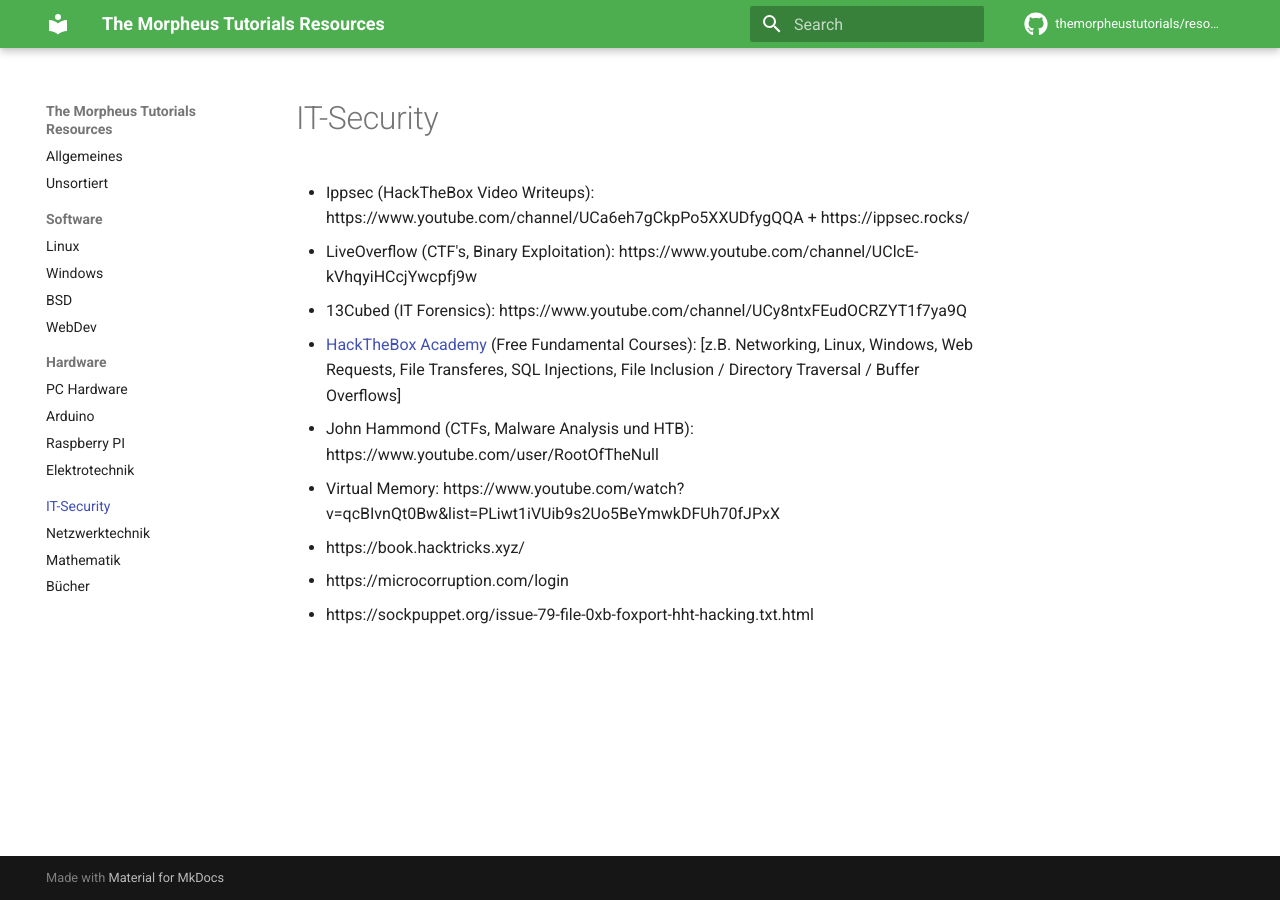
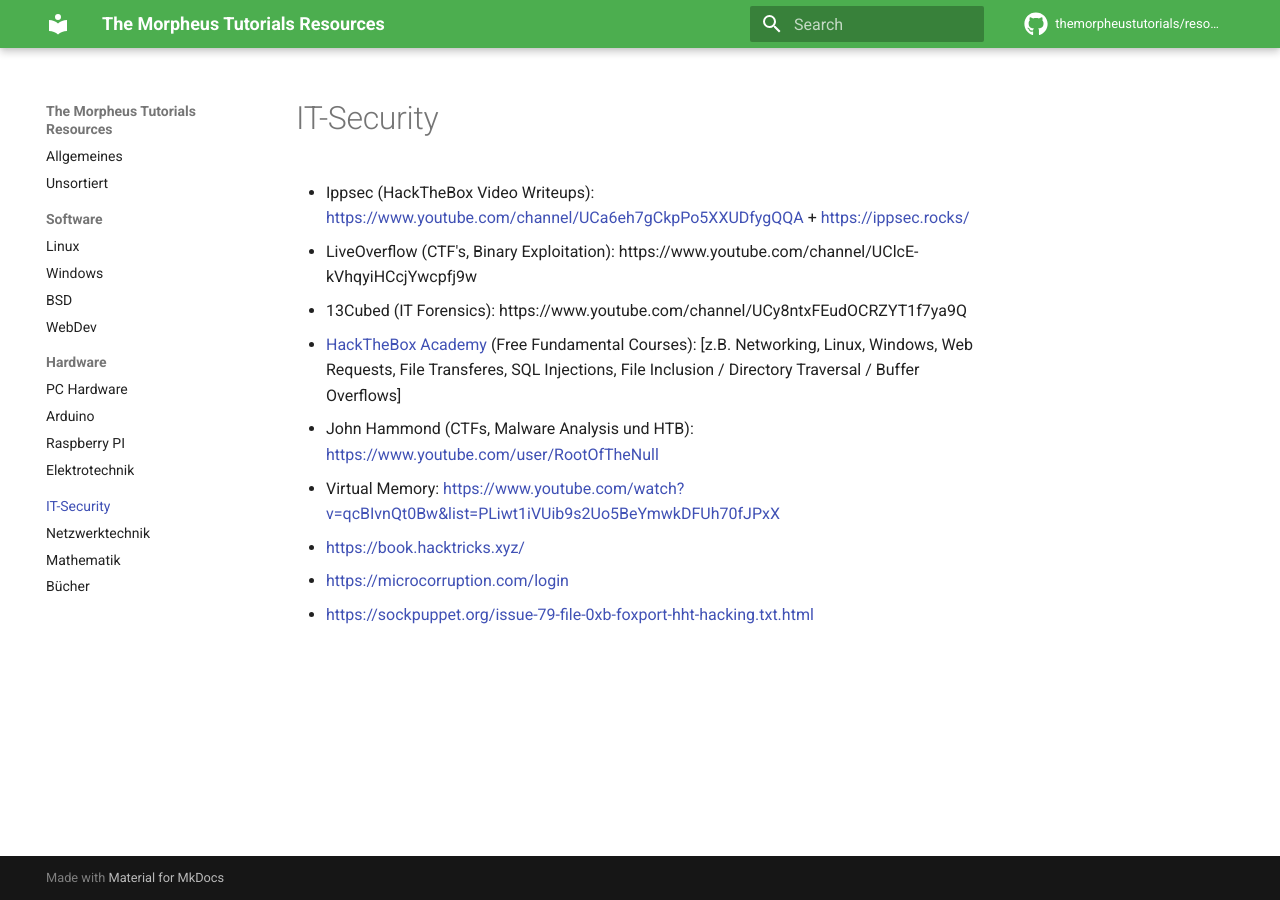
Before and after one commit to themorpheustutorials/resources, an MkDocs documentation site: the page built from docs/it-security.md, in a window 1280 px wide. Built offline with MkDocs 1.6.1 and Material for MkDocs 9.7.7, drawn with Linux system fonts in a browser that asks for light colours; comment, search, counter and statistics services are not loaded; part of the change alters nothing that is shown.

```diff
--- a/docs/it-security.md
+++ b/docs/it-security.md
@@ -1,9 +1,9 @@
-- Ippsec (HackTheBox Video Writeups): https://www.youtube.com/channel/UCa6eh7gCkpPo5XXUDfygQQA + https://ippsec.rocks/
+- Ippsec (HackTheBox Video Writeups): [https://www.youtube.com/channel/UCa6eh7gCkpPo5XXUDfygQQA](https://www.youtube.com/channel/UCa6eh7gCkpPo5XXUDfygQQA) + [https://ippsec.rocks/](https://ippsec.rocks/)
 - LiveOverflow (CTF's, Binary Exploitation): https://www.youtube.com/channel/UClcE-kVhqyiHCcjYwcpfj9w
 - 13Cubed (IT Forensics): https://www.youtube.com/channel/UCy8ntxFEudOCRZYT1f7ya9Q
 - [HackTheBox Academy](https://academy.hackthebox.eu) (Free Fundamental Courses): [z.B. Networking, Linux, Windows, Web Requests, File Transferes, SQL Injections, File Inclusion / Directory   Traversal / Buffer Overflows]
-- John Hammond (CTFs, Malware Analysis und HTB): https://www.youtube.com/user/RootOfTheNull
-- Virtual Memory: https://www.youtube.com/watch?v=qcBIvnQt0Bw&list=PLiwt1iVUib9s2Uo5BeYmwkDFUh70fJPxX
-- https://book.hacktricks.xyz/
-- https://microcorruption.com/login
-- https://sockpuppet.org/issue-79-file-0xb-foxport-hht-hacking.txt.html
+- John Hammond (CTFs, Malware Analysis und HTB): [https://www.youtube.com/user/RootOfTheNull](https://www.youtube.com/user/RootOfTheNull)
+- Virtual Memory: [https://www.youtube.com/watch?v=qcBIvnQt0Bw&list=PLiwt1iVUib9s2Uo5BeYmwkDFUh70fJPxX](https://www.youtube.com/watch?v=qcBIvnQt0Bw&list=PLiwt1iVUib9s2Uo5BeYmwkDFUh70fJPxX)
+- [https://book.hacktricks.xyz/](https://book.hacktricks.xyz/)
+- [https://microcorruption.com/login](https://microcorruption.com/login)
+- [https://sockpuppet.org/issue-79-file-0xb-foxport-hht-hacking.txt.html](https://sockpuppet.org/issue-79-file-0xb-foxport-hht-hacking.txt.html)
```
